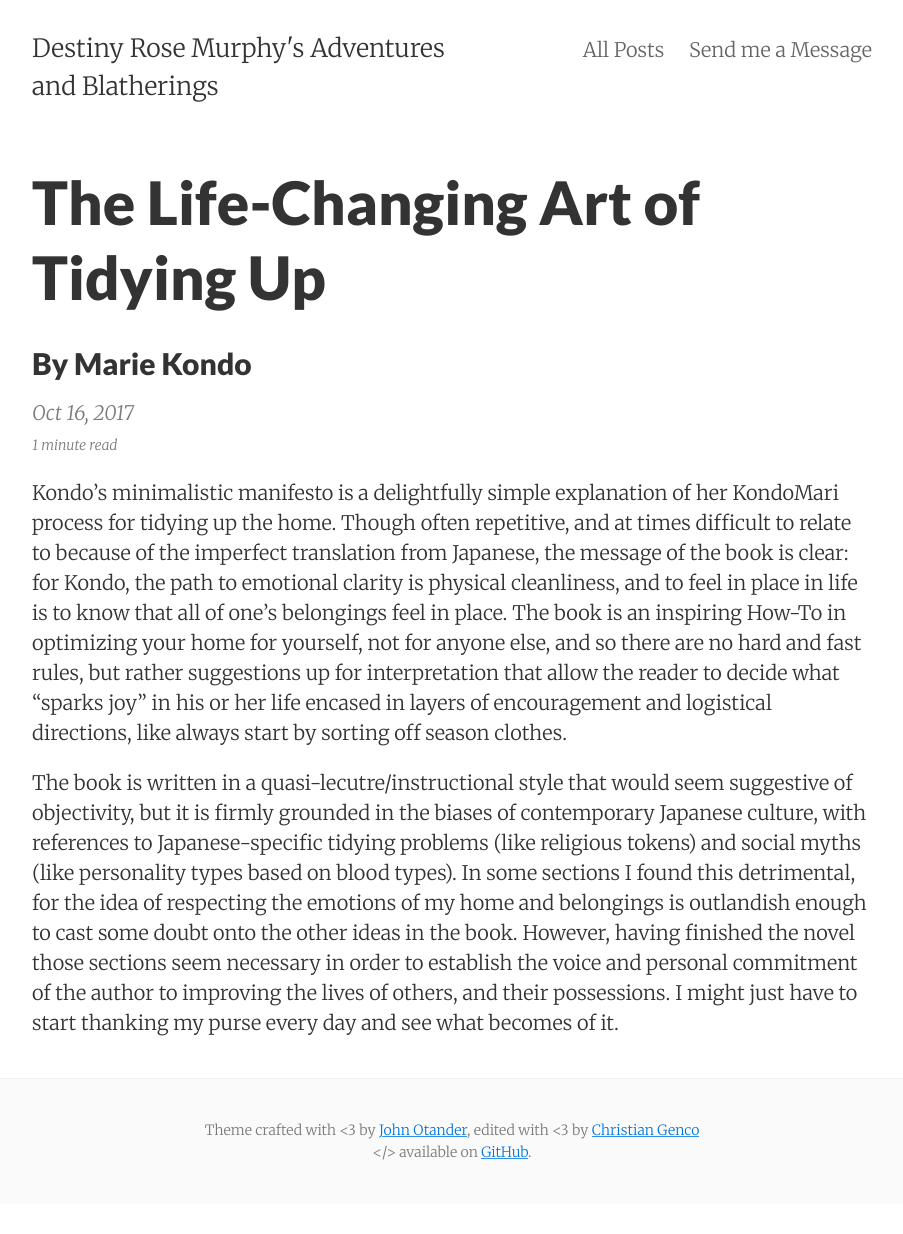
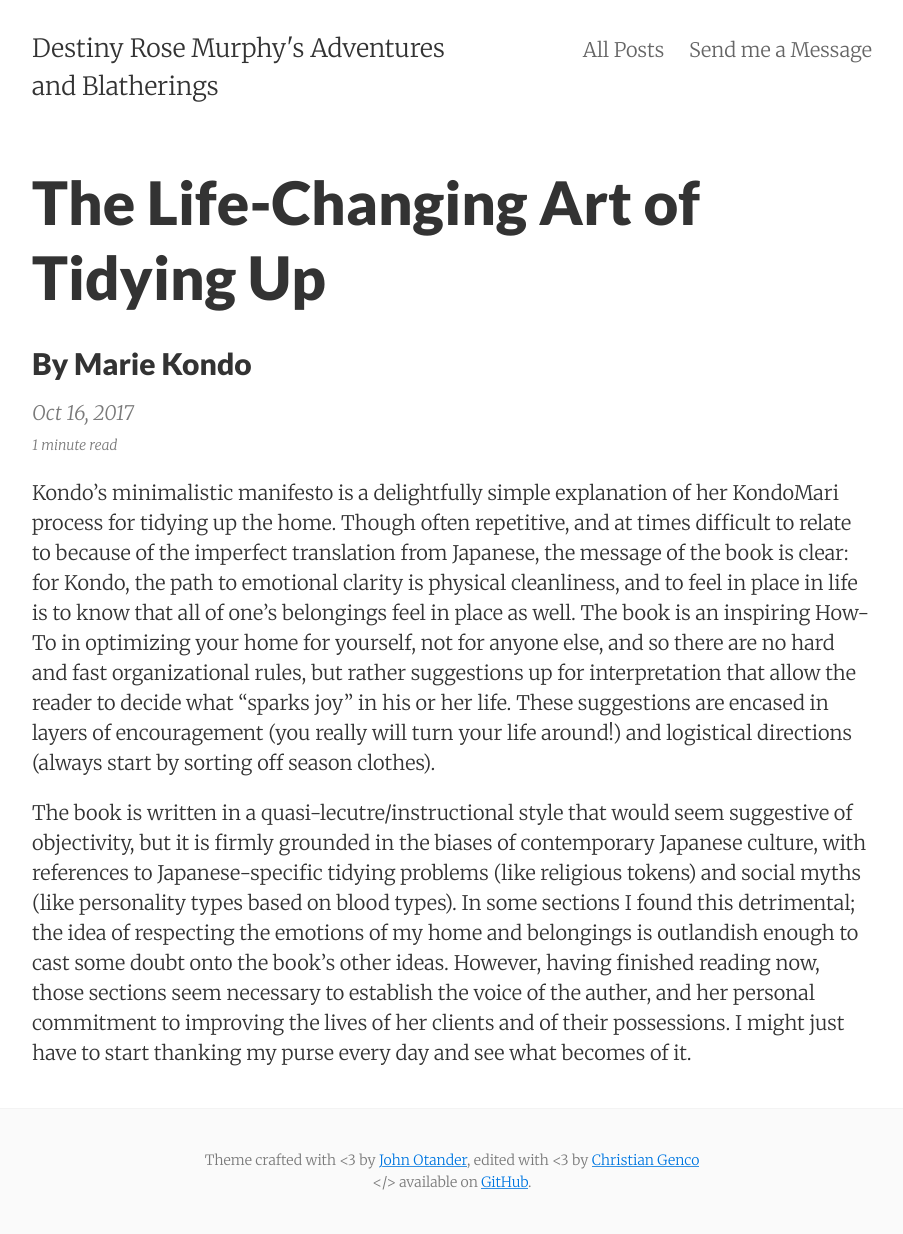
Before and after one commit to DestinyRoseMurphy/DestinyRoseMurphy.github.io, a Jekyll site: the page built from _details/2017-10-16-The-Life-Changing-Art-of-Tidying-Up.md, in a window 1280 px wide. Shown: the whole page, without its empty margins (188-1091 px from the left). Built offline with Jekyll 4.4.1, drawn with Linux system fonts in a browser that asks for light colours; before the commit the page ends 1204 px from its top, so only the background shows below that.

Commit message:
Edited tidying post

```diff
--- a/_details/2017-10-16-The-Life-Changing-Art-of-Tidying-Up.md
+++ b/_details/2017-10-16-The-Life-Changing-Art-of-Tidying-Up.md
@@ -5,6 +5,6 @@ date:       2017-10-16
 author:    "By Marie Kondo"
 ---
 
-Kondo’s minimalistic manifesto is a delightfully simple explanation of her KondoMari process for tidying up the home. Though often repetitive, and at times difficult to relate to because of the imperfect translation from Japanese, the message of the book is clear: for Kondo, the path to emotional clarity is physical cleanliness, and to feel in place in life is to know that all of one’s belongings feel in place. The book is an inspiring How-To in optimizing your home for yourself, not for anyone else, and so there are no hard and fast rules, but rather suggestions up for interpretation that allow the reader to decide what “sparks joy” in his or her life encased in layers of encouragement and logistical directions, like always start by sorting off season clothes.
+Kondo’s minimalistic manifesto is a delightfully simple explanation of her KondoMari process for tidying up the home. Though often repetitive, and at times difficult to relate to because of the imperfect translation from Japanese, the message of the book is clear: for Kondo, the path to emotional clarity is physical cleanliness, and to feel in place in life is to know that all of one’s belongings feel in place as well. The book is an inspiring How-To in optimizing your home for yourself, not for anyone else, and so there are no hard and fast organizational rules, but rather suggestions up for interpretation that allow the reader to decide what “sparks joy” in his or her life. These suggestions are encased in layers of encouragement (you really will turn your life around!) and logistical directions (always start by sorting off season clothes).
 
-The book is written in a quasi-lecutre/instructional style that would seem suggestive of objectivity, but it is firmly grounded in the biases of contemporary Japanese culture, with references to Japanese-specific tidying problems (like religious tokens) and social myths (like personality types based on blood types). In some sections I found this detrimental, for the idea of respecting the emotions of my home and belongings is outlandish enough to cast some doubt onto the other ideas in the book. However, having finished the novel those sections seem necessary in order to establish the voice and personal commitment of the author to improving the lives of others, and their possessions. I might just have to start thanking my purse every day and see what becomes of it.
+The book is written in a quasi-lecutre/instructional style that would seem suggestive of objectivity, but it is firmly grounded in the biases of contemporary Japanese culture, with references to Japanese-specific tidying problems (like religious tokens) and social myths (like personality types based on blood types). In some sections I found this detrimental; the idea of respecting the emotions of my home and belongings is outlandish enough to cast some doubt onto the book's other ideas. However, having finished reading now, those sections seem necessary to establish the voice of the auther, and her personal commitment to improving the lives of her clients and of their possessions. I might just have to start thanking my purse every day and see what becomes of it.
```
